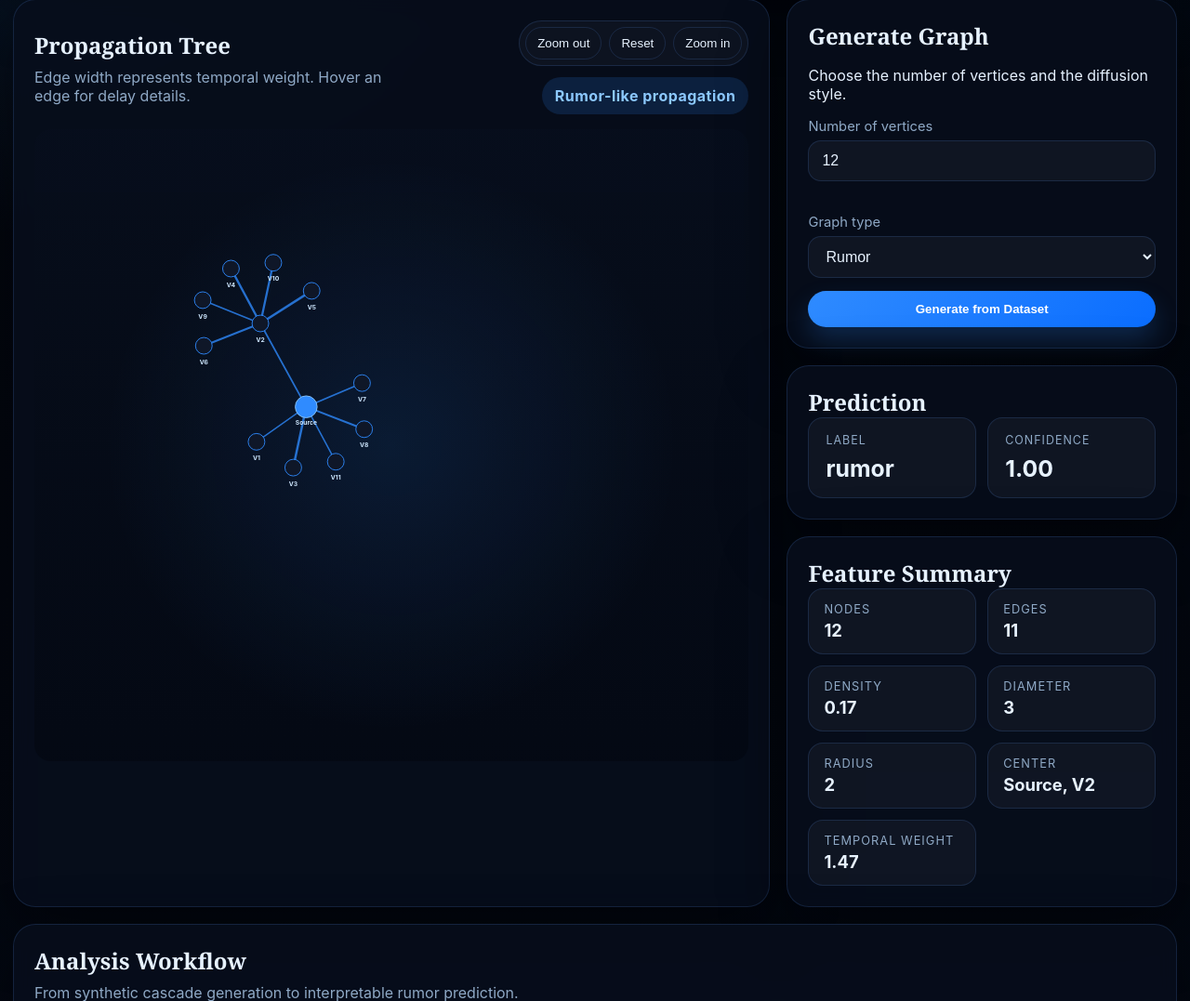
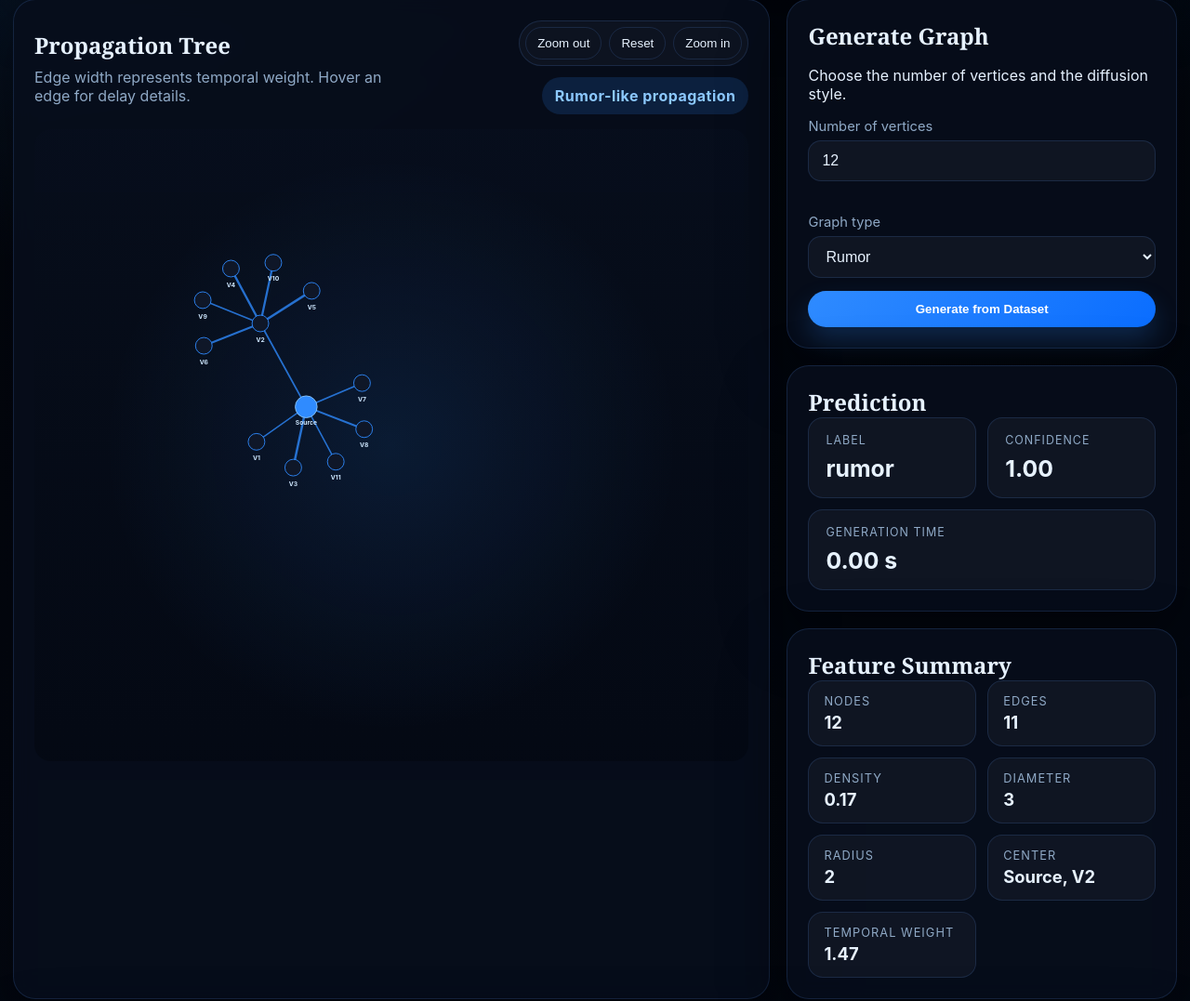
Before and after one commit to aadukcr7/Graph_Theroy_rumor_detection, a Flask app: page / in a window 1280 px wide. Shown: the part 540-1617 px from the top of the page at 93% size. Run offline with Flask 3, Linux system fonts and the light colour scheme.

Commit message:
added the generation time

```diff
--- a/static/js/app.js
+++ b/static/js/app.js
@@ -2,6 +2,7 @@ const statsGrid = document.getElementById("stats-grid");
 const predictionBadge = document.getElementById("prediction-badge");
 const predictionResult = document.getElementById("prediction-result");
 const confidenceResult = document.getElementById("confidence-result");
+const generationTimeResult = document.getElementById("generation-time-result");
 const generateForm = document.getElementById("graph-form");
 const generateButton = document.getElementById("generate-button");
 const vertexCountInput = document.getElementById("vertex-count");
@@ -327,6 +328,7 @@ async function generateGraph() {
 async function refreshGraph() {
   generateButton.disabled = true;
   generateButton.textContent = "Generating...";
+  const startedAt = performance.now();
 
   try {
     const result = await generateGraph();
@@ -334,8 +336,14 @@ async function refreshGraph() {
     renderGraph(currentGraph);
     renderStats(currentGraph.features);
     setPredictionState(result.prediction, result.confidence);
+    if (generationTimeResult) {
+      generationTimeResult.textContent = `${((performance.now() - startedAt) / 1000).toFixed(2)} s`;
+    }
   } catch (error) {
     setPredictionState("--", 0.0);
+    if (generationTimeResult) {
+      generationTimeResult.textContent = "--";
+    }
     console.error(error);
   } finally {
     generateButton.disabled = false;
--- a/templates/index.html
+++ b/templates/index.html
@@ -107,6 +107,10 @@
               <span>Confidence</span>
               <strong id="confidence-result">0.00</strong>
             </div>
+            <div class="result-card" style="grid-column: 1 / -1;">
+              <span>Generation Time</span>
+              <strong id="generation-time-result">0.00 s</strong>
+            </div>
           </div>
         </section>
 
```
